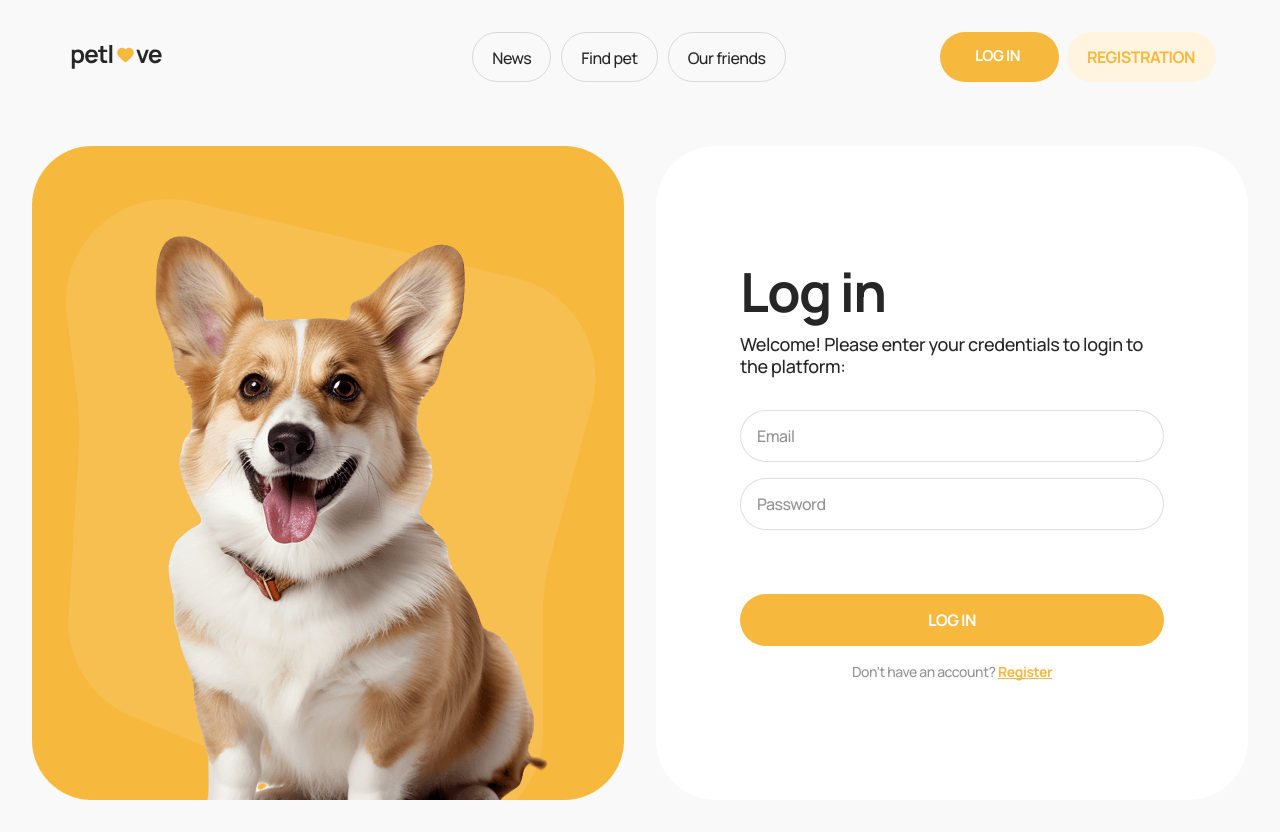
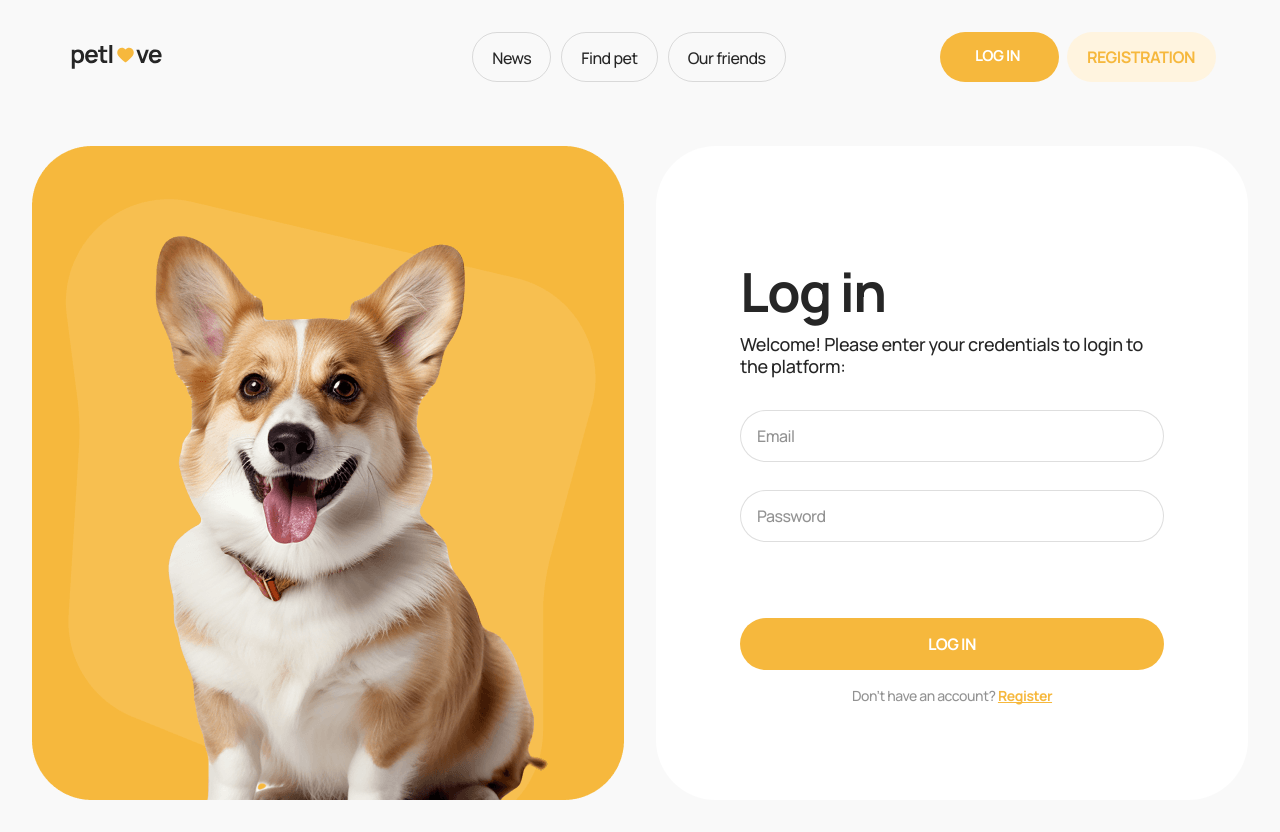
Before and after one commit to AlexandraKhalimon/pet-love-app, a Next.js app: page /login in a window 1280 px wide. Built offline with nearby package versions, Linux system fonts and the light colour scheme.

Commit message:
style(login-form): add mobile and tablet styles for error messages display

```diff
--- a/components/LoginForm/LoginForm.module.css
+++ b/components/LoginForm/LoginForm.module.css
@@ -18,6 +18,13 @@
   justify-content: center;
   align-items: center;
   margin-bottom: 40px;
+}
+
+.label {
+  display: flex;
+  flex-direction: column;
+  position: relative;
+  margin-bottom: 6px;
 }
 
 .input {
@@ -46,6 +53,18 @@
 .input:focus,
 .input:hover {
   border-color: #f6b83d;
+}
+
+.error {
+  position: absolute;
+  top: 100%;
+  font-weight: 500;
+  font-size: 10px;
+  line-height: 120%;
+  letter-spacing: -0.03em;
+  color: #ef2447;
+  margin-top: 2px;
+  margin-left: 12px;
 }
 
 .login {
@@ -107,6 +126,10 @@
     margin-bottom: 64px;
   }
 
+  .label {
+    margin-bottom: 12px;
+  }
+
   .input {
     width: 424px;
     height: 52px;
@@ -118,6 +141,13 @@
   .input::placeholder {
     font-size: 16px;
     line-height: 125%;
+  }
+
+  .error {
+    font-size: 12px;
+    line-height: 117%;
+    margin-top: 4px;
+    margin-left: 16px;
   }
 
   .login {
```
